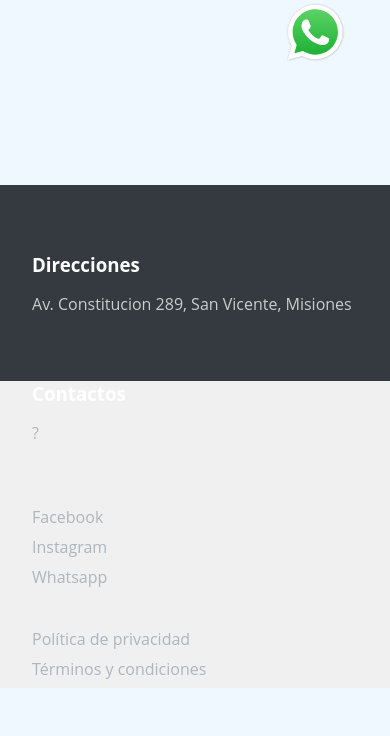
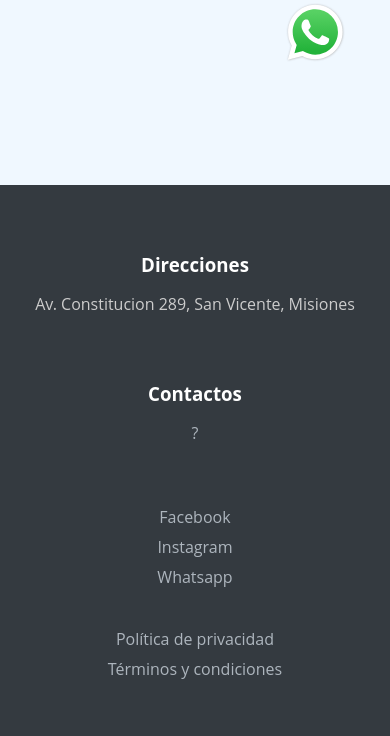
Before and after one commit to Luciano9410/ProyectoSM, a PHP site: page /archivos.php in a window 390 px wide. Shown: the part 700-1436 px from the top of the page. Before the commit the page ends 1388 px from the top, so only its background shows below. Run offline with PHP 8.4, Linux system fonts and the light colour scheme.

Commit message:
Mejore el responsive del footer

```diff
--- a/stileArchivos.css
+++ b/stileArchivos.css
@@ -176,13 +176,6 @@ body {
 
 }
 
-footer{
-    background-color: #3FA9F5;
-    height: 100px;
-    display: flex;
-    justify-content: center;
-    align-items: center;
-}
 .links-container{
     display: flex;
     flex-direction: column;
@@ -196,12 +189,15 @@ footer{
   color: #ccc;
   padding: 3rem 2rem;
   display: flex;
-  flex-wrap: wrap;
+  flex-direction: row;
+    flex-wrap: wrap;
   gap: 2rem;
   justify-content: space-between;
 }
 .footer-section {
+   flex:1;
   min-width: 200px;
+ text-align: center;
 }
 .footer-section h3 {
   color: #ffffff;
@@ -216,4 +212,3 @@ footer{
 .footer-section a:hover {
   text-decoration: underline;
 }
-/* Responsive */
```
